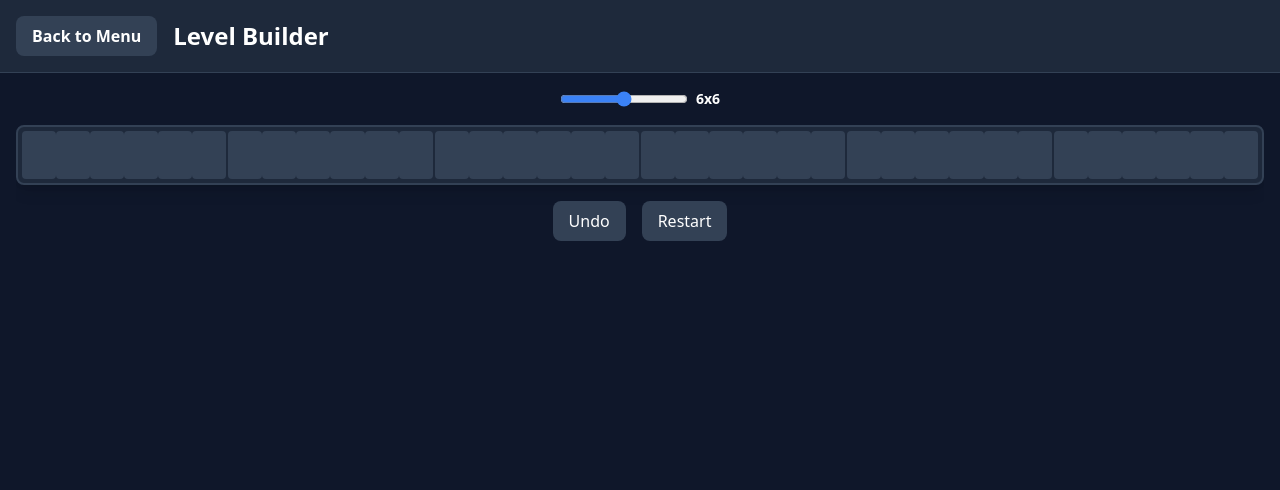
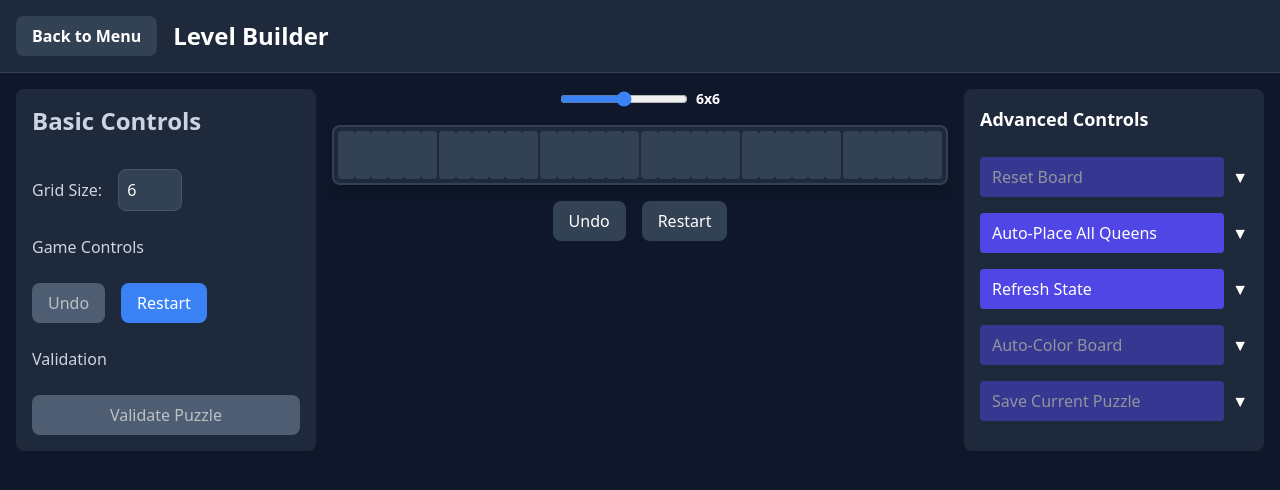
Before and after one commit to Crushford/Cassowary-Games, a Vue app: page /level-builder in a window 1280 px wide. Shown: the top 490 px of the page. Built offline with nearby package versions, Linux system fonts and the light colour scheme.

Commit message:
Update level builder (debug infomation and log are missing

```diff
--- a/src/views/LevelBuilder.vue
+++ b/src/views/LevelBuilder.vue
@@ -1,23 +1,19 @@
 <template>
-  <div class="flex flex-col gap-4 h-full overflow-y-auto">
-    <!-- Validation Toast Message -->
-    <div
-      v-if="validationMessage"
-      class="fixed top-4 left-1/2 transform -translate-x-1/2 z-50 px-6 py-3 rounded-lg text-white font-semibold shadow-lg"
-      :class="isValid ? 'bg-green-600' : 'bg-red-600'"
-    >
-      {{ validationMessage }}
-    </div>
+  <div class="grid grid-cols-1 lg:grid-cols-[300px_1fr_300px] gap-4">
+    <!-- Basic Controls Sidebar on Left -->
+    <aside class="bg-slate-800 rounded-lg p-4 flex flex-col gap-4">
+      <BasicControls />
+    </aside>
 
-    <!-- Game Grid -->
+    <!-- Main Content -->
+    <div class="flex flex-col gap-4">
       <GameGrid
         :grid="gameStore.grid"
-      :grid-size="gridSize"
+        :grid-size="gameStore.gridSize"
         @undo="gameStore.handleUndo"
         @restart="gameStore.clearQueensAndFlags"
       />
 
-    <!-- Status Message -->
       <div
         v-if="gameStore.errorMessage"
         class="p-4 bg-red-500/20 border border-red-500 text-red-400 rounded-lg"
@@ -25,13 +21,10 @@
         {{ gameStore.errorMessage }}
       </div>
 
-    <!-- Debug Information -->
-    <div class="flex flex-col gap-4">
-      <!-- Logs -->
       <section
-        v-if="gameStore.testLogs && gameStore.testLogs.length"
+        v-if="gameStore.testLogs.length"
+        ref="logsContainer"
         class="bg-slate-800 border border-slate-700 shadow-sm p-4 rounded-lg max-h-64 overflow-auto"
-        ref="logsContainer"
       >
         <h3 class="font-semibold mb-4 text-white">Logs</h3>
         <ul class="list-disc list-inside text-sm space-y-2 text-white">
@@ -39,84 +32,261 @@
         </ul>
       </section>
 
-      <!-- Debug Logs -->
       <section
-        v-if="gameStore.testDebugLogs && gameStore.testDebugLogs.length"
+        v-if="gameStore.testDebugLogs.length"
         class="bg-slate-800 border border-slate-700 shadow-sm p-4 rounded-lg"
       >
         <h3 class="font-semibold mb-4 text-white">Debug Logs</h3>
-        <div
-          v-for="(debug, idx) in gameStore.testDebugLogs"
-          :key="idx"
-          class="mb-4 border-b border-slate-700 pb-4"
+        <!-- Debug details omitted for brevity -->
+      </section>
+    </div>
+
+    <!-- Advanced Controls Sidebar on Right -->
+    <aside class="bg-slate-800 rounded-lg p-4 flex flex-col gap-4">
+      <h2 class="text-white text-lg font-semibold mb-2">Advanced Controls</h2>
+      <div v-for="section in sections" :key="section.title">
+        <div class="flex items-center justify-between">
+          <!-- Composite action button (always visible) -->
+          <button
+            class="px-3 py-2 bg-indigo-600 rounded text-white font-medium disabled:opacity-50 flex-1 text-left"
+            @click.prevent="section.mainAction()"
+            :disabled="section.disabled"
+            :title="section.disabledReason"
           >
-          <div class="mb-2 text-sm text-white">
-            <strong>Action:</strong> {{ debug.action }} at ({{ debug.position.row }},{{
-              debug.position.col
-            }}) in color '{{ debug.color }}'<br />
-            <strong>Reason:</strong> {{ debug.reason }}
+            {{ section.mainLabel }}
+          </button>
+          <!-- Collapse toggle (only if extra steps) -->
+          <button
+            v-if="section.steps.length > 1"
+            class="ml-2 text-white"
+            @click="section.expanded = !section.expanded"
+          >
+            <span v-if="section.expanded">▲</span>
+            <span v-else>▼</span>
+          </button>
         </div>
-          <div class="flex flex-col md:flex-row gap-4">
-            <div class="w-full md:w-1/2">
-              <div class="font-bold text-xs mb-1 text-white">Before:</div>
-              <pre class="bg-slate-900 p-2 rounded text-xs overflow-x-auto text-white">{{
-                debug.before
-              }}</pre>
-            </div>
-            <div class="w-full md:w-1/2">
-              <div class="font-bold text-xs mb-1 text-white">After:</div>
-              <pre class="bg-slate-900 p-2 rounded text-xs overflow-x-auto text-white">{{
-                debug.after
-              }}</pre>
+
+        <!-- Expanded content: individual steps -->
+        <div v-if="section.steps.length > 1 && section.expanded" class="mt-2 space-y-2">
+          <button
+            v-for="step in section.steps"
+            :key="step.label"
+            class="w-full px-3 py-1 bg-slate-700 rounded text-white text-sm disabled:opacity-50"
+            @click.prevent="step.action()"
+            :disabled="step.disabled"
+            :title="step.disabledReason"
+          >
+            {{ step.label }}
+          </button>
         </div>
       </div>
-          <button
-            class="mt-2 px-3 py-1 bg-slate-700 hover:bg-slate-600 text-white rounded text-xs"
-            @click="copyDebugLog(debug)"
-          >
-            Copy Debug Info
-          </button>
-        </div>
-      </section>
-    </div>
+    </aside>
   </div>
 </template>
 
 <script setup lang="ts">
-import { ref, watch, nextTick, onMounted } from 'vue';
+import { ref, watch, nextTick, onMounted, reactive, computed } from 'vue';
 import GameGrid from '../components/GameGrid.vue';
+import BasicControls from '../components/BasicControls.vue';
 import { useGameStore } from '../stores/gameStore';
 
 const gameStore = useGameStore();
-const gridSize = ref(gameStore.gridSize);
-const validationMessage = ref('');
-const isValid = ref(false);
+
+// Sections configuration with reactive expanded state
+const sections = reactive([
+  {
+    title: 'Grid Management',
+    mainLabel: 'Reset Board',
+    mainAction: () => {
+      gameStore.initializeGrid();
+      gameStore.clearQueensAndFlags();
+    },
+    disabled: computed(
+      () => gameStore.moveHistory.length === 0 && gameStore.queenPositions.length === 0
+    ),
+    disabledReason: 'Board is fresh',
+    expanded: false,
+    steps: [
+      {
+        label: 'initializeGrid()',
+        action: () => gameStore.initializeGrid(),
+        disabled: computed(
+          () => gameStore.moveHistory.length === 0 && gameStore.queenPositions.length === 0
+        ),
+        disabledReason: 'Board is fresh',
+      },
+      {
+        label: 'clearQueensAndFlags()',
+        action: () => gameStore.clearQueensAndFlags(),
+        disabled: computed(
+          () => gameStore.queenPositions.length === 0 && gameStore.countFlags() === 0
+        ),
+        disabledReason: 'No markers to clear',
+      },
+      {
+        label: 'setGridSize()',
+        action: () => {
+          /* open size modal */
+        },
+        disabled: computed(() => gameStore.isComplete),
+        disabledReason: 'Cannot resize after completion',
+      },
+    ],
+  },
+  {
+    title: 'Move Operations',
+    mainLabel: 'Auto-Place All Queens',
+    mainAction: () => gameStore.generateFullSolution(),
+    disabled: computed(() => gameStore.queenPositions.length === gameStore.gridSize),
+    disabledReason: 'All queens placed',
+    expanded: false,
+    steps: [
+      {
+        label: 'placeRandomQueen()',
+        action: () => gameStore.placeRandomQueen(),
+        disabled: computed(() => gameStore.availableMoves.length === 0),
+        disabledReason: 'No valid spots',
+      },
+      {
+        label: 'generateFullSolution()',
+        action: () => gameStore.generateFullSolution(),
+        disabled: computed(() => gameStore.queenPositions.length === gameStore.gridSize),
+        disabledReason: 'All queens placed',
+      },
+    ],
+  },
+  {
+    title: 'State Queries',
+    mainLabel: 'Refresh State',
+    mainAction: () => {
+      gameStore.updateAvailableMoves();
+      gameStore.validatePuzzle();
+    },
+    disabled: computed(() => false),
+    disabledReason: '',
+    expanded: false,
+    steps: [
+      {
+        label: 'computeAvailableMoves()',
+        action: () => gameStore.updateAvailableMoves(),
+        disabled: false,
+        disabledReason: '',
+      },
+      {
+        label: 'validatePuzzle()',
+        action: () => gameStore.validatePuzzle(),
+        disabled: false,
+        disabledReason: '',
+      },
+      {
+        label: 'countEmptySquares()',
+        action: () => gameStore.countEmptySquares(),
+        disabled: false,
+        disabledReason: '',
+      },
+      {
+        label: 'countFlags()',
+        action: () => gameStore.countFlags(),
+        disabled: false,
+        disabledReason: '',
+      },
+    ],
+  },
+  {
+    title: 'Color Assignment',
+    mainLabel: 'Auto-Color Board',
+    mainAction: () => {
+      gameStore.assignColorGroups();
+      gameStore.addOneColorToEachGroup();
+      gameStore.addOneColorToEachRow();
+      gameStore.fillRemainingSingleSquares();
+    },
+    disabled: computed(() => gameStore.queenPositions.length < gameStore.gridSize),
+    disabledReason: 'Place all queens first',
+    expanded: false,
+    steps: [
+      {
+        label: 'assignColorGroups()',
+        action: () => gameStore.assignColorGroups(),
+        disabled: computed(() => gameStore.queenPositions.length < gameStore.gridSize),
+        disabledReason: 'Place all queens first',
+      },
+      {
+        label: 'addOneColorToEachGroup()',
+        action: () => gameStore.addOneColorToEachGroup(),
+        disabled: computed(() => gameStore.grid.flat().every((c) => !c.groupColor)),
+        disabledReason: 'Assign initial colors first',
+      },
+      {
+        label: 'addOneColorToEachRow()',
+        action: () => gameStore.addOneColorToEachRow(),
+        disabled: computed(() => gameStore.grid.flat().every((c) => !c.groupColor)),
+        disabledReason: 'Assign initial colors first',
+      },
+      {
+        label: 'fillRemainingSingleSquares()',
+        action: () => gameStore.fillRemainingSingleSquares(),
+        disabled: computed(() => gameStore.grid.flat().every((c) => !c.groupColor)),
+        disabledReason: 'Assign initial colors first',
+      },
+    ],
+  },
+  {
+    title: 'Export & Save',
+    mainLabel: 'Save Current Puzzle',
+    mainAction: () => {
+      if (gameStore.validatePuzzle()) {
+        gameStore.exportGameState();
+        gameStore.savePuzzleToLocalStorage();
+      }
+    },
+    disabled: computed(() => !gameStore.isComplete),
+    disabledReason: 'Complete puzzle & colors first',
+    expanded: false,
+    steps: [
+      {
+        label: 'exportGameState()',
+        action: () => gameStore.exportGameState(),
+        disabled: computed(() => gameStore.moveHistory.length === 0),
+        disabledReason: 'Nothing to export',
+      },
+      {
+        label: 'savePuzzleToLocalStorage()',
+        action: () => gameStore.savePuzzleToLocalStorage(),
+        disabled: computed(() => !gameStore.isComplete),
+        disabledReason: 'Complete puzzle & colors first',
+      },
+      {
+        label: 'loadPuzzle()',
+        action: () => {
+          /* prompt & load */
+        },
+        disabled: computed(() => gameStore.savedPuzzles.length === 0),
+        disabledReason: 'No saved puzzles',
+      },
+      {
+        label: 'deletePuzzle()',
+        action: () => {
+          /* prompt & delete */
+        },
+        disabled: computed(() => gameStore.savedPuzzles.length === 0),
+        disabledReason: 'No saved puzzles',
+      },
+    ],
+  },
+]);
+
 const logsContainer = ref<HTMLElement | null>(null);
-
-// Scroll logs to bottom when they change
 watch(
   () => gameStore.testLogs,
-  () => {
-    // Use nextTick to ensure the DOM has updated
+  () =>
     nextTick(() => {
-      if (logsContainer.value) {
-        logsContainer.value.scrollTop = logsContainer.value.scrollHeight;
-      }
-    });
-  },
+      if (logsContainer.value) logsContainer.value.scrollTop = logsContainer.value.scrollHeight;
+    }),
   { deep: true }
 );
-
-// Also scroll to bottom on mount
 onMounted(() => {
-  if (logsContainer.value && gameStore.testLogs.length > 0) {
+  if (logsContainer.value && gameStore.testLogs.length)
     logsContainer.value.scrollTop = logsContainer.value.scrollHeight;
-  }
 });
-
-// Copy debug log to clipboard
-function copyDebugLog(debug: any) {
-  const text = `Action: ${debug.action} at (${debug.position.row},${debug.position.col}) in color '${debug.color}'\nReason: ${debug.reason}\n\nBefore:\n${debug.before}\n\nAfter:\n${debug.after}`;
-  navigator.clipboard.writeText(text);
-}
 </script>
```
Lines whose indentation alone changed are shown as unchanged.
